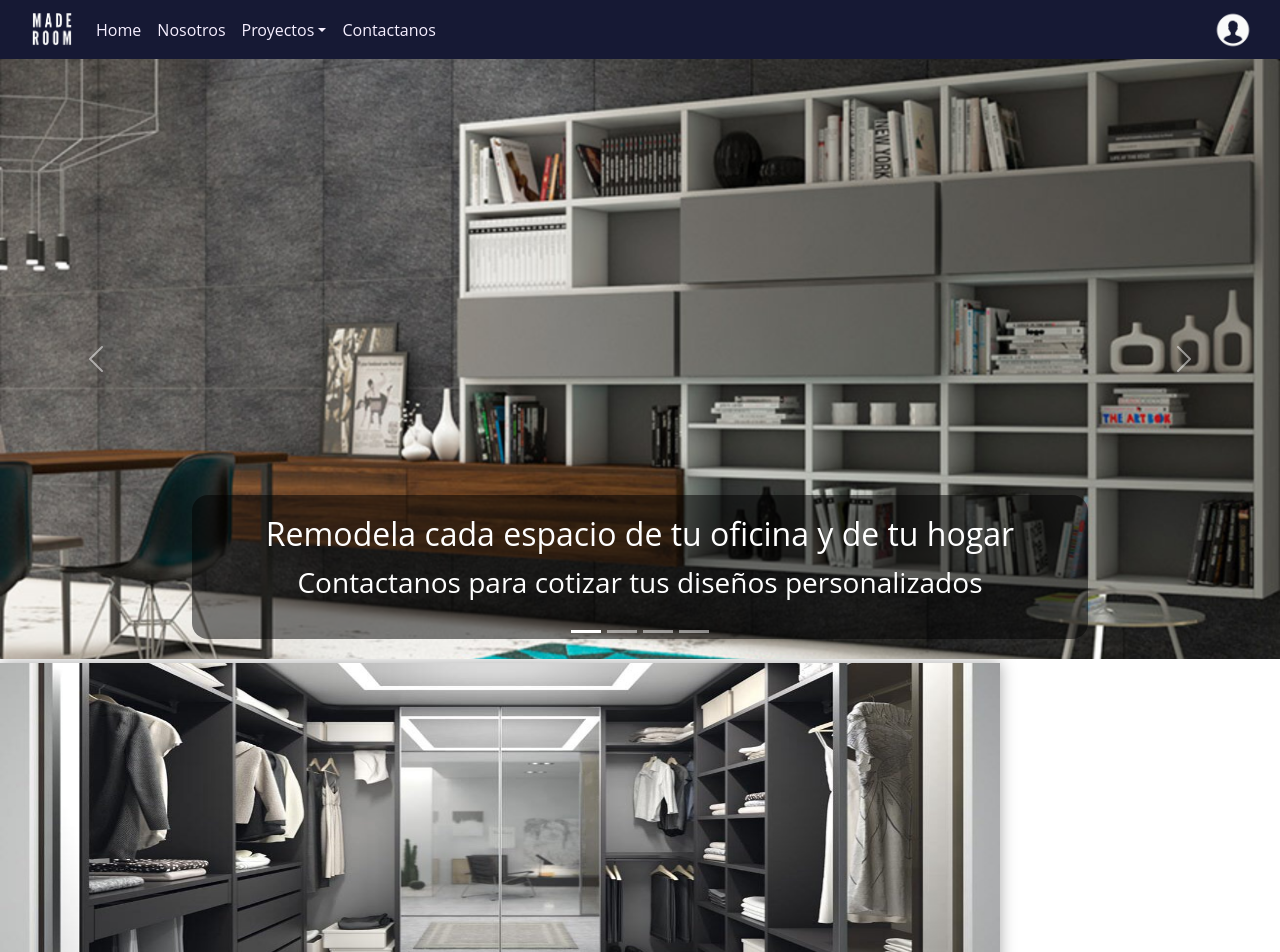
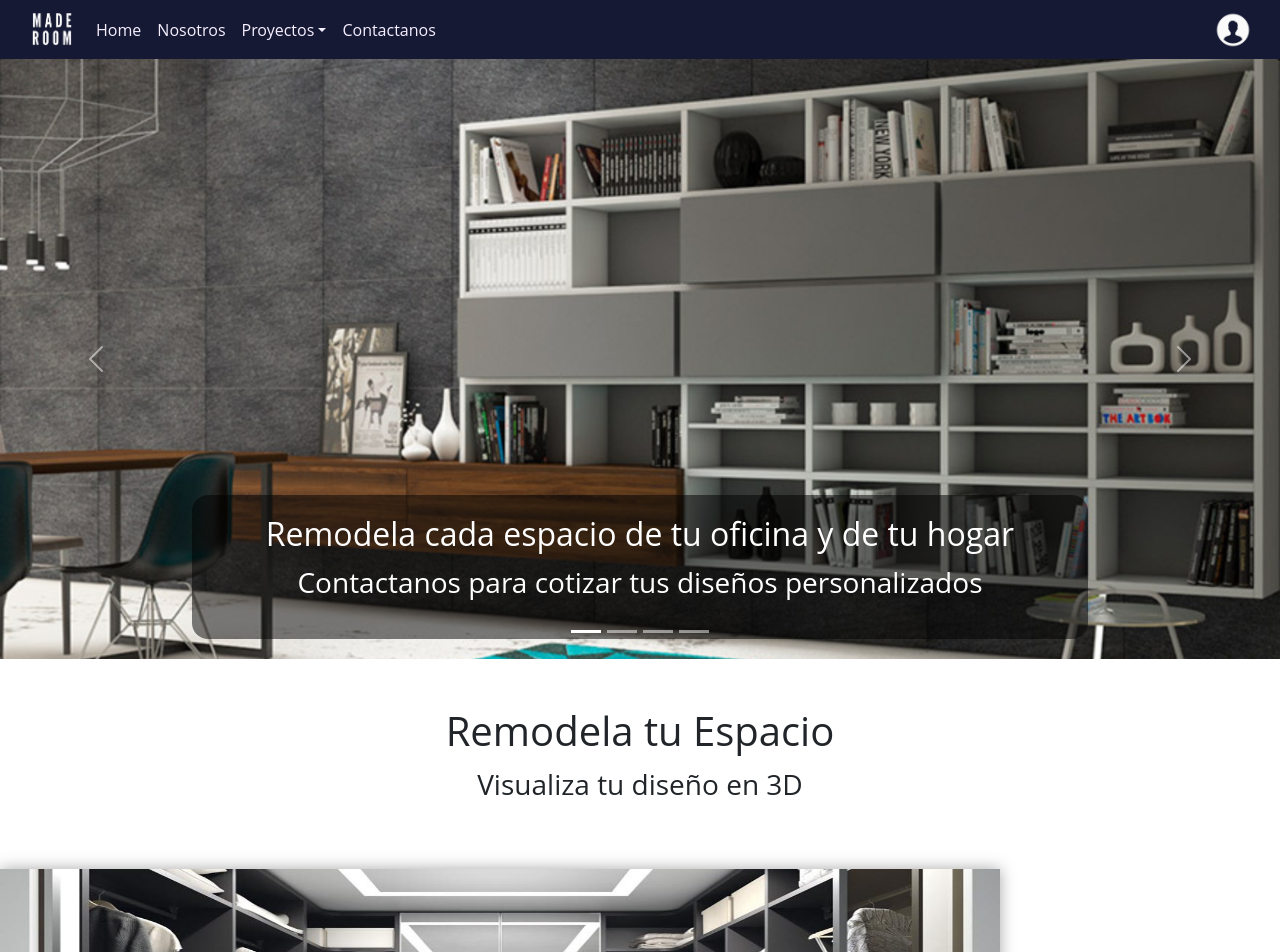
Before and after one commit to jesteban96/maderoom, a React (Vite) app: page / in a window 1280 px wide. Shown: the top 952 px of the page. Built offline with nearby package versions, Linux system fonts and the light colour scheme.

Commit message:
Add Slogam

```diff
--- a/src/maderoom/MaderoomApp.jsx
+++ b/src/maderoom/MaderoomApp.jsx
@@ -1,18 +1,14 @@
 import { ACERCADE } from "../ui/components/Acercade"
 import { PROYECTOS } from "../ui/components/Proyectos"
-import { Carrousel } from "./components"
+import { Carrousel, Slogan } from "./components"
 
 export const MaderoomApp = () => {
     return (
         <>
-
             <Carrousel/>
-
-
-           <ACERCADE/>
-
-
-           <PROYECTOS/>
+            <Slogan/>
+            <ACERCADE/>
+            <PROYECTOS/>
         </>
     )
 }
--- a/src/maderoom/components/Slogan.jsx
+++ b/src/maderoom/components/Slogan.jsx
@@ -1,8 +1,13 @@
 export const Slogan = () => {
     return (
         <>
-            <div className="container mt-3 mb-3">
-                <h1>Remodela tu Espacio</h1>
+            <div className="container mt-5 mb-5">
+                <div className="d-flex justify-content-center">
+                    <h1 className="">Remodela tu Espacio</h1>
+                </div>
+                <div className="d-flex justify-content-center border-1">
+                    <p className="fs-3">Visualiza tu diseño en 3D</p>
+                </div>
             </div>
         </>
     )
```
